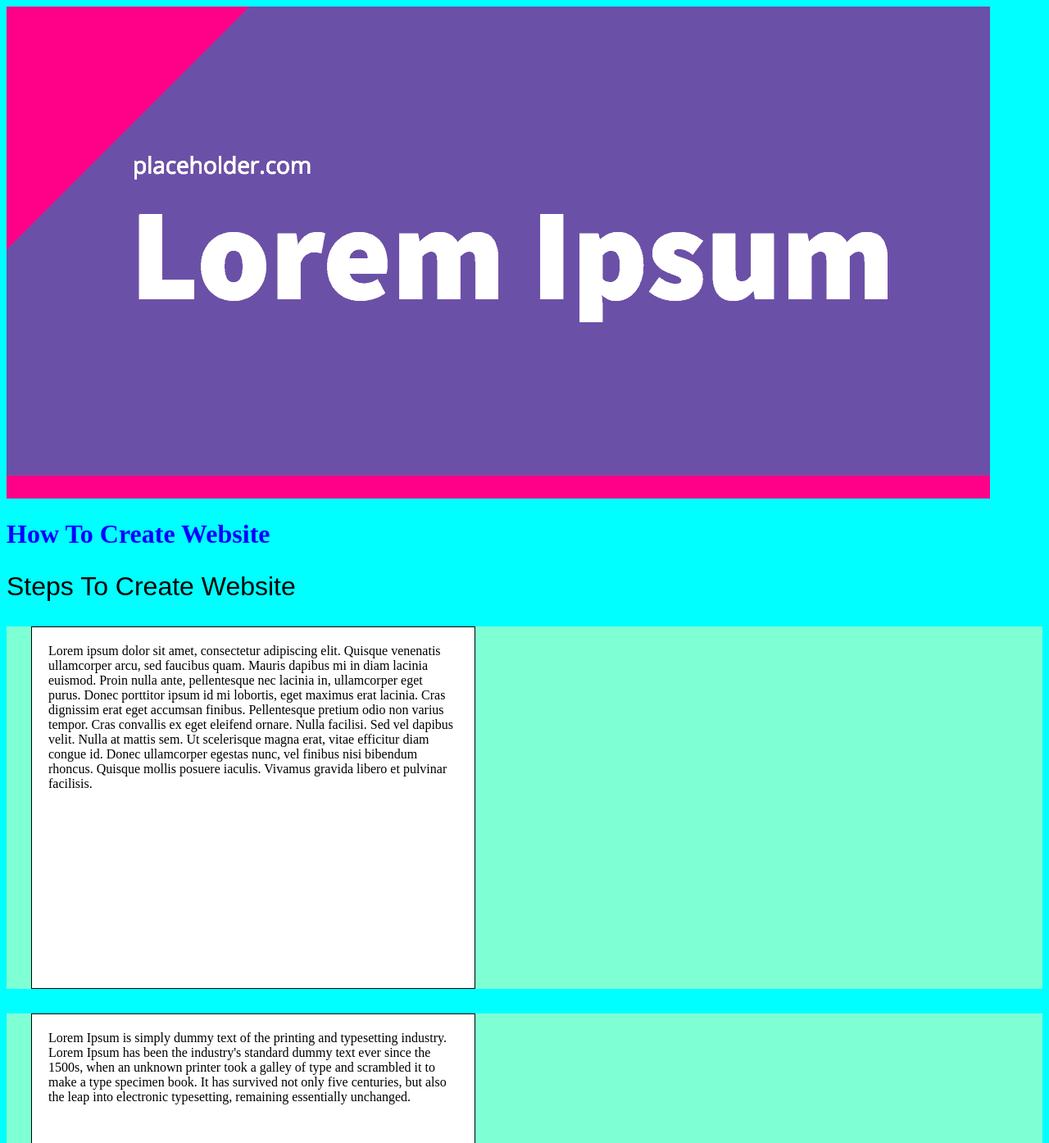
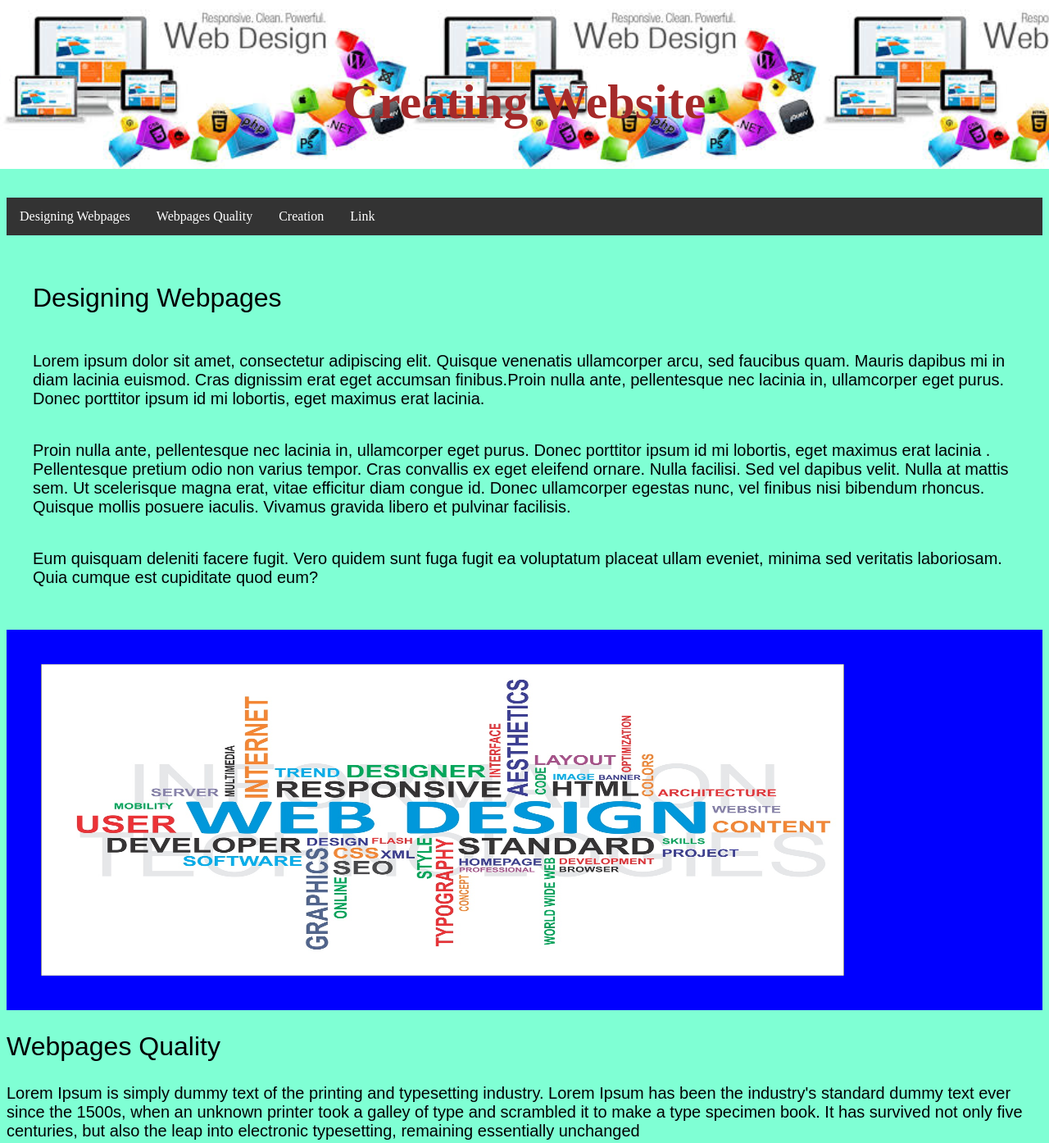
Before and after one commit to eshita1254/project-0, a plain HTML site: page index.html in a window 1280 px wide. Shown: the top 1394 px of the page at 82% size. Drawn offline with Linux system fonts and the light colour scheme.

Commit message:
Add files via upload

```diff
--- a/index.html
+++ b/index.html
@@ -1,37 +1,72 @@
 <!DOCTYPE html>
 <html lang ="en">
+
 <head>
-    <link rel="stylesheet" href="./styles.css">
+  <meta charset="UTF-8">
+  <meta name="viewport" content="width=device-width, initial-scale=1.0">
+
+  <title> Ways To Make Website</title>
+
+  <link rel="stylesheet"  href="./styles.css">
 
 
-<title> Document </title>
 
 </head>
 <body>
 
-    <a href=https://placeholder.com/wp-content/uploads/2019/06/lorem-ipsum.png>
-        <img src="lorem-ipsum.png" alt="Alternative Text">
-      </a>
 
 
-    <h1> How To Create Website </h1>
+  <section class="bg-light text-center">
+    <div class="Continer -container--narrow">
+    <h1> Creating Website</h1>
 
-    <h2> Steps To Create Website</h2>
+    </div>
+  </section>
 
+  <ul>
+    <li><a href="#Designing Webpages">Designing Webpages</a></li>
+    <li><a href="#Webpages Quality">Webpages Quality</a></li>
+    <li><a href="#Creation">Creation</a></li>
+    <li><a href="#Link">Link </a></li>
+  </ul>
+
+<section>
+  <div class="container">
+    <h2 class="text-center"> Designing Webpages</h2>
+    <div class="split">
+      <div>
+        <p>Lorem ipsum dolor sit amet, consectetur adipiscing elit. Quisque venenatis ullamcorper arcu,
+          sed faucibus quam. Mauris dapibus mi in diam lacinia euismod.  Cras dignissim erat eget accumsan finibus.Proin nulla ante, pellentesque nec lacinia in, ullamcorper eget purus.
+          Donec porttitor ipsum id mi lobortis, eget maximus erat lacinia.</p>
+      </div>
+      <div>
+        <p>Proin nulla ante, pellentesque nec lacinia in, ullamcorper eget purus.  Donec porttitor ipsum id mi lobortis, eget maximus erat lacinia . Pellentesque pretium odio non varius tempor.
+          Cras convallis ex eget eleifend ornare. Nulla facilisi. Sed vel dapibus velit. Nulla at mattis sem. Ut scelerisque magna erat, vitae efficitur diam congue id.
+          Donec ullamcorper egestas nunc, vel finibus nisi bibendum rhoncus.  Quisque mollis posuere iaculis. Vivamus gravida libero et pulvinar facilisis.</p>
+      </div>
+      <div>
+        <p>Eum quisquam deleniti facere fugit. Vero quidem sunt fuga fugit ea voluptatum placeat ullam eveniet,
+          minima
+          sed veritatis laboriosam. Quia cumque est cupiditate quod eum?</p>
+      </div>
+    </div>
+  </div>
+</section>
+
+<section class="bg-dark">
+<div class="container">
+  <div class="split">
+    <div>
+      <img src="image1.jpg" alt="Creating"  width="1000" height="400">
+    </div>
+  </section>
+     <h2> Webpages Quality</h2>
+
+     <p> Lorem Ipsum is simply dummy text of the printing and typesetting industry. Lorem Ipsum has been the industry's standard dummy text ever since the 1500s,
+      when an unknown printer took a galley of type and scrambled it to make a type specimen book. It has survived not only five centuries,
+      but also the leap into electronic typesetting, remaining essentially unchanged</p>
     <div>
 
-        <p>Lorem ipsum dolor sit amet, consectetur adipiscing elit. Quisque venenatis ullamcorper arcu,
-        sed faucibus quam. Mauris dapibus mi in diam lacinia euismod. Proin nulla ante, pellentesque nec lacinia in, ullamcorper eget purus.
-        Donec porttitor ipsum id mi lobortis, eget maximus erat lacinia. Cras dignissim erat eget accumsan finibus. Pellentesque pretium odio non varius tempor.
-        Cras convallis ex eget eleifend ornare. Nulla facilisi. Sed vel dapibus velit. Nulla at mattis sem. Ut scelerisque magna erat, vitae efficitur diam congue id.
-        Donec ullamcorper egestas nunc, vel finibus nisi bibendum rhoncus.  Quisque mollis posuere iaculis. Vivamus gravida libero et pulvinar facilisis.
-        </p>
-    </div>
-
-    <div>
-        <p>Lorem Ipsum is simply dummy text of the printing and typesetting industry. Lorem Ipsum has been the industry's standard dummy text ever since the 1500s,
-          when an unknown printer took a galley of type and scrambled it to make a type specimen book. It has survived not only five centuries,
-          but also the leap into electronic typesetting, remaining essentially unchanged.</p>
 
 
 
@@ -49,9 +84,16 @@
           (The Extremes of Good and Evil) by Cicero, written in 45 BC. This book is a treatise on the theory of ethics, very popular during the Renaissance. </p>
   </div>
 
+  <section class="bg-primary">
+    <div class="container">
+      <div class="split">
         <div>
-
-      <p> Sed ut perspiciatis, unde omnis iste natus error sit voluptatem accusantium doloremque laudantium, totam rem aperiam eaque ipsa, quae ab illo
+          <img src="image2.jpg" alt="Webpage" width="1000" height="400">
+        </div>
+      </section>
+        <div>
+          <h2>  Creation </h2>
+          <p>Sed ut perspiciatis, unde omnis iste natus error sit voluptatem accusantium doloremque laudantium, totam rem aperiam eaque ipsa, quae ab illo
             inventore veritatis et quasi architecto beatae vitae dicta sunt, explicabo. Nemo enim ipsam voluptatem, quia voluptas sit, aspernatur aut odit aut
             fugit, sed quia consequuntur magni dolores eos, qui ratione voluptatem sequi nesciunt, neque porro quisquam est, qui dolorem ipsum,
             quia dolor sit amet consectetur adipisci[ng] velit, sed quia non numquam [do] eius modi tempora inci[di]dunt,
@@ -61,15 +103,20 @@
               At vero eos et accusamus et iusto odio dignissimos ducimus, qui blanditiis praesentium voluptatum deleniti atque corrupti,
               quos dolores et quas molestias excepturi sint, obcaecati cupiditate non provident, similique sunt in culpa, qui officia deserunt
               mollitia animi, id est laborum et dolorum fuga</p>
+
+
+        </div>
+      </div>
     </div>
 
-       <div>
-       <p> Et harum quidem rerum facilis est et expedita distinctio. Nam libero tempore, cum soluta nobis est eligendi optio,
-        cumque nihil impedit, quo minus id, quod maxime placeat, facere possimus, omnis voluptas assumenda est, omnis dolor repellendus.
-        Temporibus autem quibusdam et aut officiis debitis aut rerum necessitatibus saepe eveniet, ut et voluptates repudiandae sint et molestiae non recusandae.
-        Itaque earum rerum hic tenetur a sapiente delectus, ut aut reiciendis voluptatibus maiores alias consequatur aut perferendis doloribus asperiores repellat.</p>
-       </div>
-<h2> <b> Links </b> </h2>
-     <a href=https://www.lipsum.com>lipsum </a>
+
+  <h2>Link Titles</h2>
+<p>
+    At vero eos et accusamus et iusto odio dignissimos ducimus, qui blanditiis praesentium voluptatum deleniti atque corrupti,
+    quos dolores et quas molestias excepturi sint, obcaecati cupiditate non provident, similique sunt in culpa, qui officia deserunt
+    mollitia animi, id est laborum et dolorum fuga.</p>
+<a href="https://www.lipsum.com" title="lipsum">Visit our lipsum page</a>
+
+
 </body>
 </html>
--- /dev/null
+++ b/main1.css
@@ -0,0 +1,62 @@
+ {
+  box-sizing: border-box;
+}
+
+body {
+  font-family: Arial, Helvetica, sans-serif;
+}
+
+/* Style the header */
+header {
+  background-color: #666;
+  padding: 30px;
+  text-align: center;
+  font-size: 35px;
+  color: white;
+}
+
+/* Create two columns/boxes that floats next to each other */
+nav {
+  float: left;
+  width: 30%;
+  height: 300px; /* only for demonstration, should be removed */
+  background: #ccc;
+  padding: 20px;
+}
+
+/* Style the list inside the menu */
+nav ul {
+  list-style-type: none;
+  padding: 0;
+}
+
+article {
+  float: left;
+  padding: 20px;
+  width: 70%;
+  background-color: #f1f1f1;
+  height: 300px; /* only for demonstration, should be removed */
+}
+
+/* Clear floats after the columns */
+section::after {
+  content: "";
+  display: table;
+  clear: both;
+}
+
+/* Style the footer */
+footer {
+  background-color: #777;
+  padding: 10px;
+  text-align: center;
+  color: white;
+}
+
+/* Responsive layout - makes the two columns/boxes stack on top of each other instead of next to each other, on small screens */
+@media (max-width: 600px) {
+  nav, article {
+    width: 100%;
+    height: auto;
+  }
+}
--- a/styles.css
+++ b/styles.css
@@ -1,27 +1,136 @@
-h1 { color: blue; }
 
- body{
-     color: black;
-     background-color:aqua;
+ :root {
+    --clr-primary-200: #f3eed9;
+    --clr-primary-400: coral;
+
+    --clr-neutral-100: #fff;
+    --clr-neutral-900: blue;
+
+    --ff-primary: "Roboto", sans-serif;
+    --ff-accent: "Playfair Display", serif;
+  }
+
+
+ *{
+     box-sizing: border-box;
  }
+
  h1{
-    font: bold;
+     text-align: center;
+    font: bold, arial;
+    font-size: 60px;
+    color: brown
+
  }
+
+ .bg-dark {
+    color: var(--clr-neutral-100);
+    background-color: var(--clr-neutral-900);
+  }
 
  h2{
 
      font: 2em Arial;
  }
+ body{
+     background-image: url(image2.jpg);
+     background-size: 500px;
+     background-repeat: repeat-x;
+ }
+
+ ul {
+    list-style-type: none;
+    margin: 0;
+    padding: 0;
+    overflow: hidden;
+    background-color: #333;
+  }
+
+
+  li a {
+    display: block;
+    color: white;
+    text-align: center;
+    padding: 14px 16px;
+    text-decoration: none;
+  }
+  li{
+    float: left;
+  }
+
+
+
+
+
+
+
+
+
+ body
+ {
+    background-color :aquamarine;
+     font-family: 'Times New Roman', Times, serif;
+    background-image: url(images.jpg);
+    background-size: 500px;
+    background-repeat: repeat-x;
+
+ }
+
+
+
+
 
  p {
-  width: 500px;
-  height: 400px;
-  padding: 20px;
-  margin: 30px;
-  border: 1px solid #000;
-  background-color: white;
+    font-family: Arial, Helvetica, sans-serif;
+    font-size: 20px;
+}
 
-}
- div{
-     background-color: aquamarine;
+
+ img {
+    display: block;
+    padding: 10px;
+
+  }
+  div style
+  {
+      background-color: chartreuse;
+      padding: 20px;
+
+  }
+
+  .bg-primary {
+    color: var(--clr-neutral-100);
+    background-color: var(--clr-primary-400);
+  }
+
+ section,header
+ {
+     padding: 2rem ;
+     @media(min-width: 30em;){
+         header,
+         section{
+             padding: 3rem 0;
+         }
+     }
  }
+
+
+
+
+
+
+
+ @media (max-width: 600px) {
+    nav {
+      width: 100%;
+      height: auto;
+    }
+  }
+
+ .split {
+    display: flex;
+    flex-direction: column;
+  }
+  .container--narrow {
+    max-width: 34rem;
+  }
```
Also changed, not shown: image1.jpg (added), image2.jpg (added), images.jpg (added), 2 other files. Lines whose indentation alone changed are shown as unchanged.
